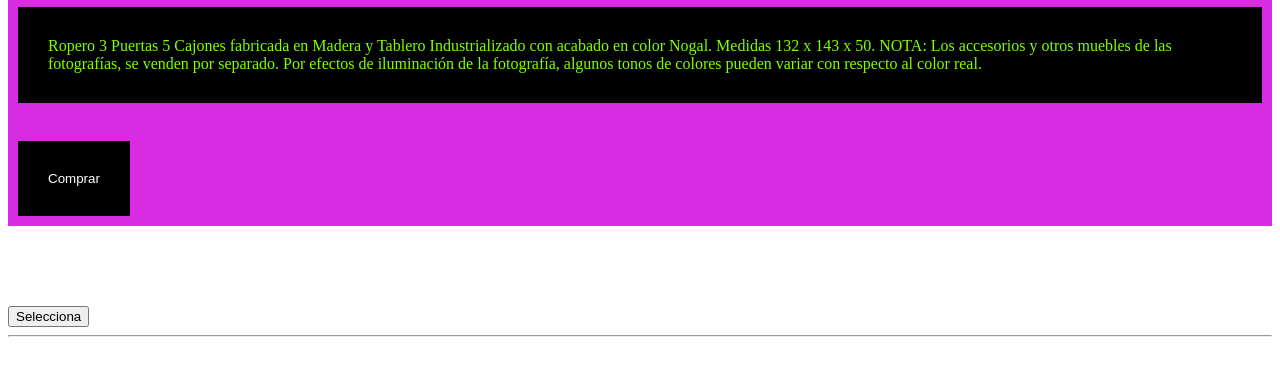
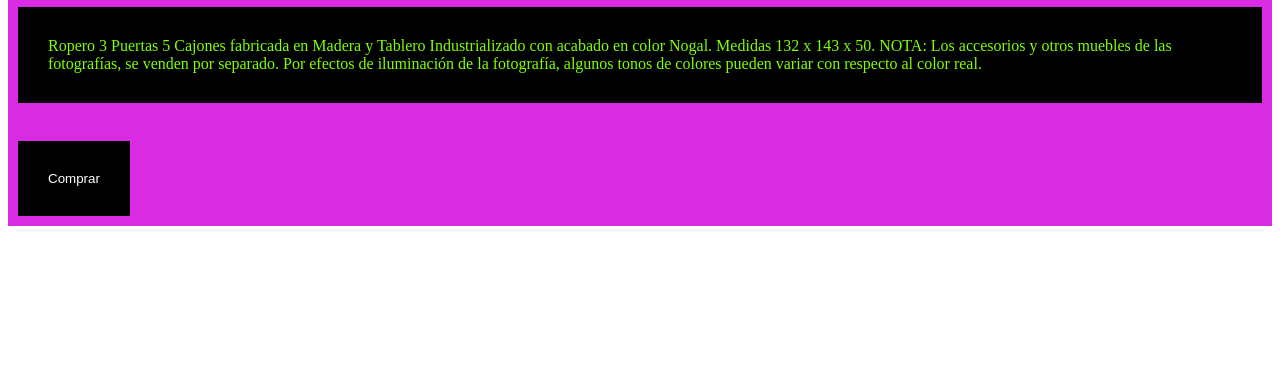
Before and after one commit to olgaitalive/Practica-Css, a plain HTML site: page index.html in a window 1280 px wide. Shown: the part 409-784 px from the top of the page. Drawn offline with Linux system fonts and the light colour scheme.

Commit message:
modificasion index

```diff
--- a/index.html
+++ b/index.html
@@ -27,11 +27,6 @@
         <br>
         <button class="deta_boton">Comprar</button>
     </div>
-    <h1>Hola mundo, jejeje</h1>
-
-    <button>Selecciona</button>
-    <hr>
-
 </body>
 
 </html>
```
